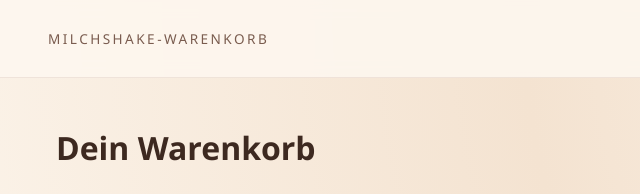
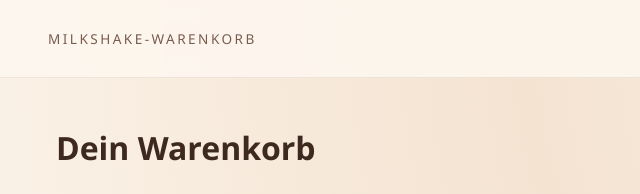
Before and after one commit to Magminer54/milkshake-site, a website: page cart.html in a window 1280 px wide. Shown: the top 194 px of the page, 0-640 px from the left. Drawn offline with Linux system fonts and the light colour scheme.

Commit message:
Add files via upload

```diff
--- a/cart.html
+++ b/cart.html
@@ -3,7 +3,7 @@
 <head>
   <meta charset="utf-8">
   <meta name="viewport" content="width=device-width, initial-scale=1.0">
-  <title>Milchshake-Warenkorb</title>
+  <title>Milkshake-Warenkorb</title>
   <style>
     :root { font-family: 'Segoe UI', sans-serif; }
     * { box-sizing: border-box; margin: 0; padding: 0; }
@@ -91,7 +91,7 @@
 </head>
 <body>
   <header>
-    <div class="logo">Milchshake-Warenkorb</div>
+    <div class="logo">Milkshake-Warenkorb</div>
     <div class="hlinks">
       <a href="milkshake.html">← Zurück zum Mixer</a>
       <button id="clearBtn">Warenkorb leeren</button>
```
